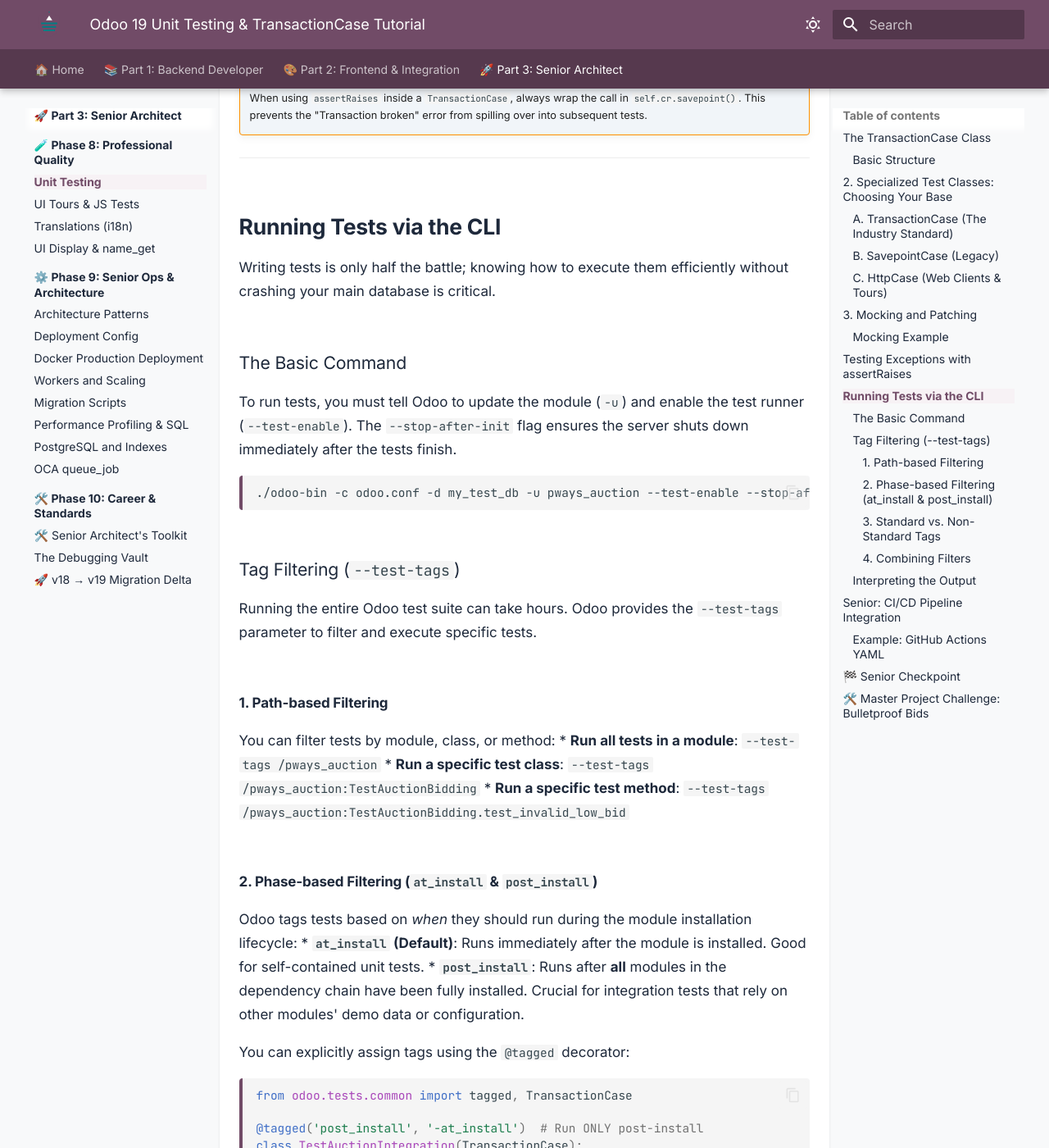
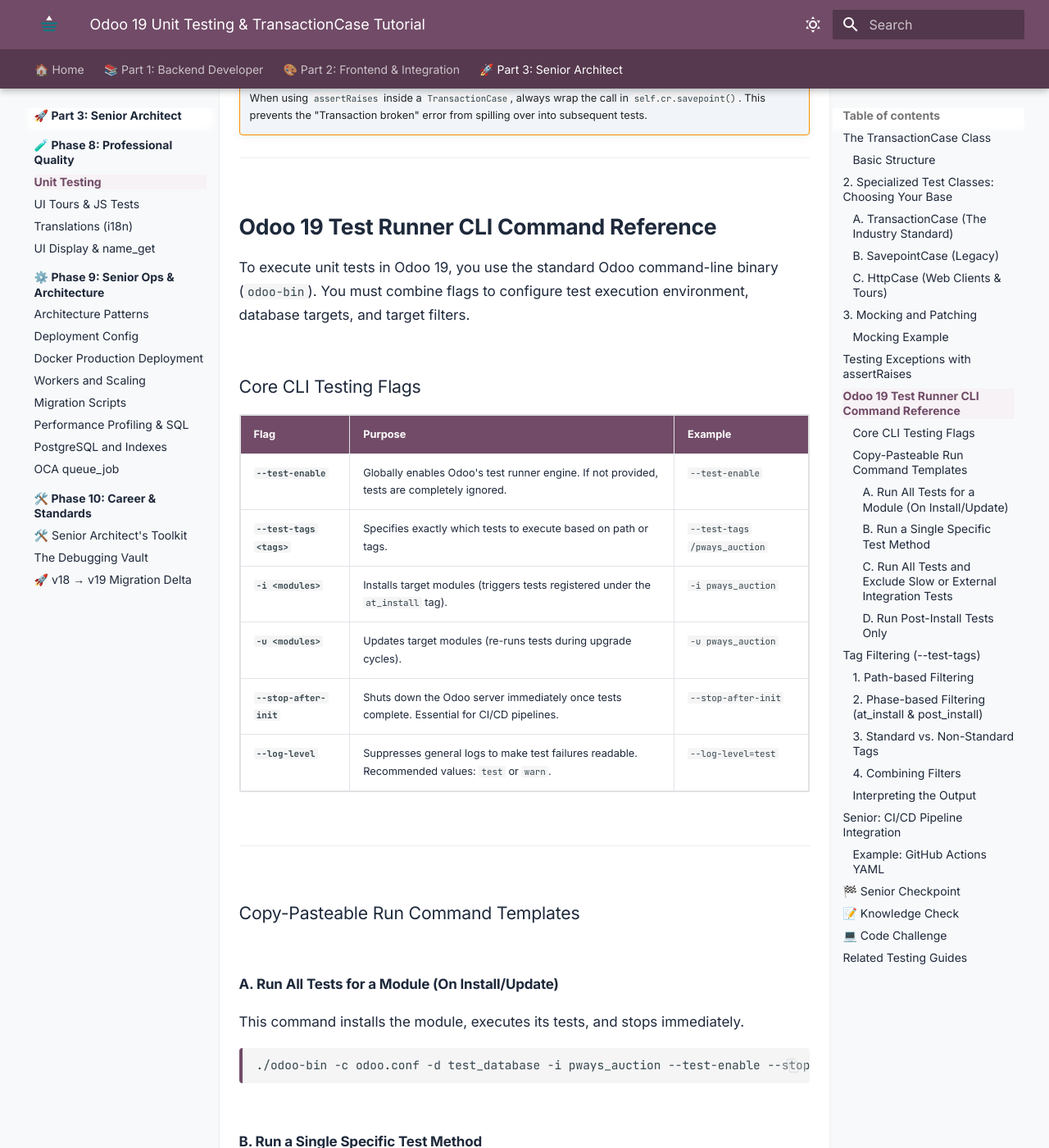
Before and after one commit to Kashyap-001/odoo19-docs, an MkDocs documentation site: the page built from docs/testing/unit_tests.md, in a window 1280 px wide and 1400 px high, scrolled down 4285 px. Shown: the whole window at 82% size. Built offline with MkDocs 1.6.1 and Material for MkDocs 9.7.7, drawn with Linux system fonts in a browser that asks for light colours; some of the changed text lies outside the part shown.

Commit message:
docs: add test-tags CLI section and interactive checks to unit tests page

````diff
--- a/docs/testing/unit_tests.md
+++ b/docs/testing/unit_tests.md
@@ -1,6 +1,6 @@
 ---
 title: Odoo 19 Unit Testing & TransactionCase Tutorial
-description: Master unit testing in Odoo 19 using unittest and TransactionCase. Learn class set up, test isolation, database rollbacks, and assertions.
+description: Master unit testing in Odoo 19 using unittest and TransactionCase. Learn class set up, test isolation, database rollbacks, and running tests via CLI.
 ---
 
 # Odoo 19 Unit Testing: Masterclass
@@ -136,20 +136,53 @@
 
 ---
 
-## Running Tests via the CLI
+## Odoo 19 Test Runner CLI Command Reference
 
-Writing tests is only half the battle; knowing how to execute them efficiently without crashing your main database is critical.
+To execute unit tests in Odoo 19, you use the standard Odoo command-line binary (`odoo-bin`). You must combine flags to configure test execution environment, database targets, and target filters.
 
-### The Basic Command
-To run tests, you must tell Odoo to update the module (`-u`) and enable the test runner (`--test-enable`). The `--stop-after-init` flag ensures the server shuts down immediately after the tests finish.
+### Core CLI Testing Flags
 
+| Flag | Purpose | Example |
+| :--- | :--- | :--- |
+| **`--test-enable`** | Globally enables Odoo's test runner engine. If not provided, tests are completely ignored. | `--test-enable` |
+| **`--test-tags <tags>`** | Specifies exactly which tests to execute based on path or tags. | `--test-tags /pways_auction` |
+| **`-i <modules>`** | Installs target modules (triggers tests registered under the `at_install` tag). | `-i pways_auction` |
+| **`-u <modules>`** | Updates target modules (re-runs tests during upgrade cycles). | `-u pways_auction` |
+| **`--stop-after-init`** | Shuts down the Odoo server immediately once tests complete. Essential for CI/CD pipelines. | `--stop-after-init` |
+| **`--log-level`** | Suppresses general logs to make test failures readable. Recommended values: `test` or `warn`. | `--log-level=test` |
+
+---
+
+### Copy-Pasteable Run Command Templates
+
+#### A. Run All Tests for a Module (On Install/Update)
+This command installs the module, executes its tests, and stops immediately.
 ```bash
-./odoo-bin -c odoo.conf -d my_test_db -u pways_auction --test-enable --stop-after-init
+./odoo-bin -c odoo.conf -d test_database -i pways_auction --test-enable --stop-after-init --log-level=test
 ```
 
-### Tag Filtering (`--test-tags`)
+#### B. Run a Single Specific Test Method
+Saves time by executing only a single test method, bypassing all other tests in the module.
+```bash
+./odoo-bin -c odoo.conf -d test_database --test-enable --test-tags /pways_auction:TestAuctionBidding.test_invalid_low_bid --stop-after-init --log-level=test
+```
 
-Running the entire Odoo test suite can take hours. Odoo provides the `--test-tags` parameter to filter and execute specific tests.
+#### C. Run All Tests and Exclude Slow or External Integration Tests
+Executes the standard tests for your module while explicitly skipping slow, headless Chrome tours, or external API tests.
+```bash
+./odoo-bin -c odoo.conf -d test_database --test-enable --test-tags /pways_auction,-slow,-external --stop-after-init --log-level=test
+```
+
+#### D. Run Post-Install Tests Only
+Executes tests that are decorated with `@tagged('post_install')` and run after all system modules are initialized.
+```bash
+./odoo-bin -c odoo.conf -d test_database --test-enable --test-tags post_install --stop-after-init --log-level=test
+```
+
+---
+
+## Tag Filtering (`--test-tags`)
+Odoo provides the `--test-tags` parameter to filter and execute specific tests:
 
 #### 1. Path-based Filtering
 You can filter tests by module, class, or method:
@@ -241,43 +276,48 @@
 *   **Architect Insight:** Use `setUpClass` to create shared test data once; it saves minutes of execution time in large test suites.
 *   **Verify Your Knowledge:** Why should you wrap `assertRaises` in `self.cr.savepoint()`? (Answer: To prevent a "broken transaction" error from affecting subsequent tests in the same suite).
 
-!!! success "Next Step"
-    Unit tests are solid. Now master [UI Tours](tours.md) to test your frontend.
+---
+
+## 📝 Knowledge Check
+
+<div class="quiz-container">
+  <div class="quiz-question">1. Which command-line flag is required to globally enable the execution of tests in the Odoo test runner?</div>
+  <input type="text" class="quiz-input" placeholder="Type your answer here...">
+  <button class="quiz-check" data-answer="--test-enable" onclick="checkQuiz(this)">Check Answer</button>
+  <div class="quiz-result"></div>
+</div>
+
+<div class="quiz-container">
+  <div class="quiz-question">2. Which flag configuration tells Odoo to immediately terminate and shut down the server process as soon as the test suite completes execution?</div>
+  <input type="text" class="quiz-input" placeholder="Type your answer here...">
+  <button class="quiz-check" data-answer="--stop-after-init" onclick="checkQuiz(this)">Check Answer</button>
+  <div class="quiz-result"></div>
+</div>
 
 ---
 
-## 🛠️ Master Project Challenge: Bulletproof Bids
-We can't afford bugs in the bidding logic.
+## 💻 Code Challenge
 
-**Goal:** Write a test case in `TransactionCase`.
-1.  Create a test auction listing in `setUpClass`.
-2.  Write a test that attempts to place a bid **lower** than the starting price.
-3.  Verify that it raises a `ValidationError` using `assertRaises`.
+**Write a test method that asserts that attempting to save a bid lower than the listing's starting price throws a ValidationError, preventing a broken transaction state:**
 
-??? success "Show Solution"
-    ```python title="tests/test_auction.py"
-    from odoo.tests.common import TransactionCase
-    from odoo.exceptions import ValidationError
-
-    class TestAuctionBidding(TransactionCase):
-        @classmethod
-        def setUpClass(cls):
-            super().setUpClass()
-            cls.listing = cls.env['auction.listing'].create({
-                'name': 'Vintage Lamp',
-                'current_price': 50.0,
-            })
-
-        def test_invalid_low_bid(self):
-            """Test that placing a bid lower than current price raises ValidationError."""
-            with self.assertRaises(ValidationError), self.cr.savepoint():
-                self.env['auction.bid'].create({
-                    'listing_id': self.listing.id,
-                    'amount': 20.0,
-                })
-    ```
+<div class="code-challenge">
+<pre><code>def test_invalid_low_bid(self):
+    """Test that placing a bid lower than starting price raises ValidationError."""
+    with <input type="text" class="quiz-input-inline w-260" data-answer="self.assertRaises(ValidationError)">, <input type="text" class="quiz-input-inline w-180" data-answer="self.cr.savepoint()">:
+        self.env['auction.bid'].create({
+            'listing_id': self.listing.id,
+            'amount': 20.0,
+        })</code></pre>
+<button class="quiz-check" onclick="checkCodeChallenge(this)">Check Code</button>
+<div class="quiz-result"></div>
+</div>
 
 ---
+
+## Related Testing Guides
+*   [UI Tours & JS Tests](tours.md)
+*   [The Debugging Vault](../advanced/debugging_vault.md)
+*   [Scheduled Actions (Crons)](../business/crons.md)
 
 <div class="feedback-container">
     <span class="feedback-label">Was this page helpful?</span>
````
Also changed, not shown: other parts of docs/testing/unit_tests.md (+2 -0 lines).
